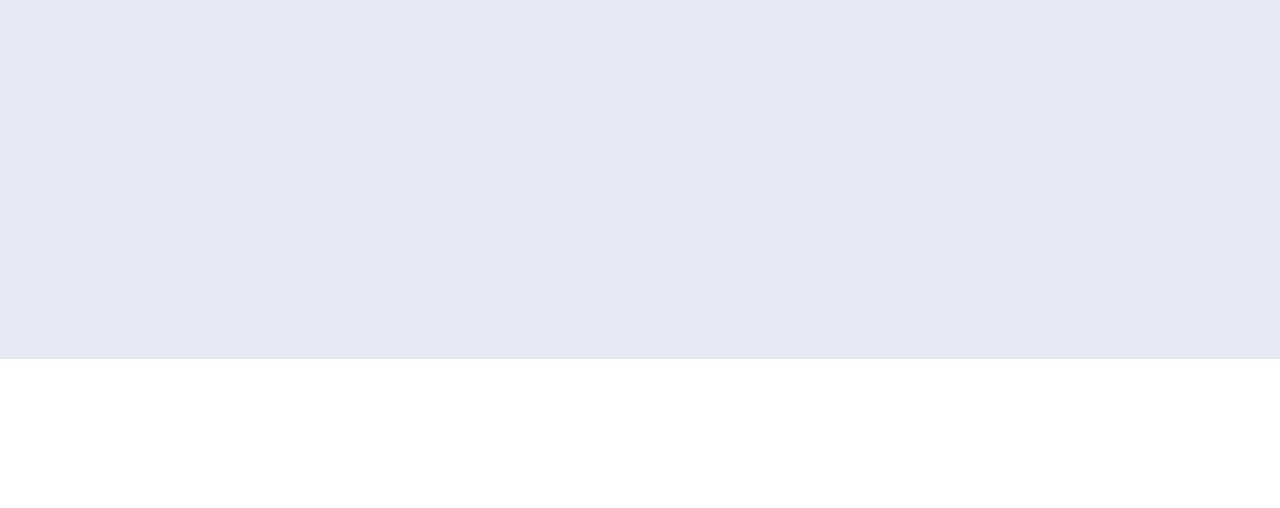
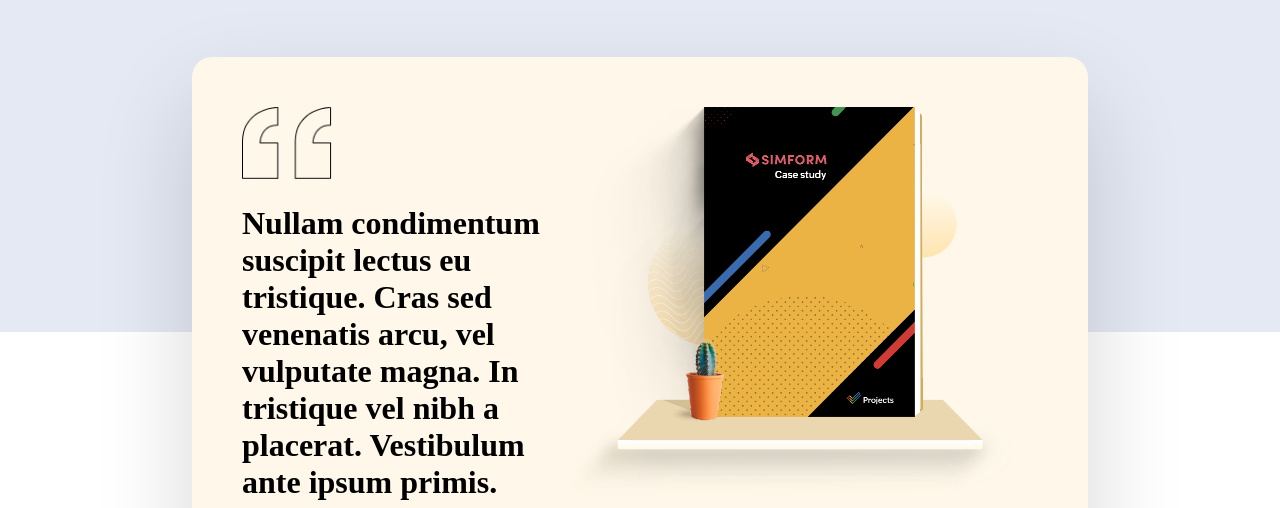
Before and after one commit to VMatiasDev/zohoInterview, a plain HTML site: page index.html in a window 1280 px wide. Shown: the part 3116-3624 px from the top of the page. Drawn offline with Linux system fonts and the light colour scheme; a web font is replaced by a local one.

Commit message:
feat: adds transiction sections

```diff
--- a/index.html
+++ b/index.html
@@ -126,6 +126,21 @@
         </div>
       </div>
     </section>
+    <div class="second-transition-div">
+      <div class="quote-section">
+        <img src="./src/img/quoteIcon.png" alt="Quote symbol" />
+        <h1>
+          Nullam condimentum suscipit lectus eu tristique. Cras sed venenatis
+          arcu, vel vulputate magna. In tristique vel nibh a placerat.
+          Vestibulum ante ipsum primis.
+        </h1>
+        <p>- Hiren Dhaduk, VP of Technology, SIMFORM</p>
+      </div>
+      <div class="download">
+        <img src="./src/img/book.png" alt="Book Image" />
+        <button>Download</button>
+      </div>
+    </div>
     <section class="additional">
       <div class="wrapper">
         <h1>Fusce id dui elementum, pretium nulla et, fermentum lorem.</h1>
--- a/style.css
+++ b/style.css
@@ -288,6 +288,14 @@
     font-family: 'Zoho_Puvi_Medium';
     font-size: 1rem;
     gap: 68px;
+
+    @media (max-width: 1000px) {
+      flex-wrap: wrap;
+    }
+  }
+
+  @media (max-width: 1000px) {
+    flex-wrap: wrap;
   }
 }
 
@@ -353,7 +361,7 @@
 .description {
   background-color: #e4e9f4;
   padding-top: 300px;
-  padding-bottom: 470px;
+  padding-bottom: 350px;
 
   & h1 {
     font-family: 'Zoho_Puvi_Bold';
@@ -368,6 +376,10 @@
   display: flex;
   align-items: center;
   margin-top: 82px;
+
+  @media (max-width: 768px) {
+    flex-direction: column;
+  }
   .text {
     display: flex;
     flex-direction: column;
@@ -416,6 +428,10 @@
   @media (max-width: 768px) {
     scale: 0.5;
   }
+
+  @media (max-width: 420px) {
+    flex-direction: column;
+  }
 }
 
 .program-image {
@@ -429,7 +445,6 @@
 }
 
 .additional {
-  padding-top: 440px;
   padding-bottom: 236px;
 
   & h1 {
@@ -482,6 +497,10 @@
     text-align: center;
     width: 100%;
   }
+
+  @media (max-width: 480px) {
+    padding: 48px;
+  }
 }
 
 .transition-div {
@@ -513,5 +532,65 @@
 .brandings {
   display: flex;
   align-items: center;
+  flex-wrap: wrap;
   gap: 50px;
 }
+
+.second-transition-div {
+  width: 70%;
+  background-color: #fff8ea;
+  padding: 50px;
+  border-radius: 20px;
+  display: flex;
+  margin: 0 auto;
+  position: relative;
+  margin-top: -275px;
+  margin-bottom: 120px;
+  box-shadow: 0px 43px 96px #00000029;
+
+  @media (max-width: 768px) {
+    flex-direction: column;
+  }
+}
+
+.quote-section {
+  display: flex;
+  flex-direction: column;
+  justify-content: center;
+
+  & img {
+    width: 90px;
+  }
+
+  & h1 {
+    text-align: left;
+    font-family: 'Zoho_Puvi_Light';
+    font-size: 2rem;
+    width: 100%;
+    margin-top: 26px;
+    margin-bottom: 32px;
+  }
+
+  & p {
+    font-family: 'Zoho_Puvi_SemiBold';
+    font-size: 1.125rem;
+  }
+}
+
+.download {
+  display: flex;
+  flex-direction: column;
+
+  & button {
+    background-color: #000;
+    color: #fff;
+    padding: 16px 32px;
+    align-self: center;
+    border: none;
+    &:hover {
+      cursor: pointer;
+      background-color: #202020;
+      transition: 0.5s;
+    }
+  }
+}
```
Also changed, not shown: src/img/book.png (added), src/img/quoteIcon.png (added).
